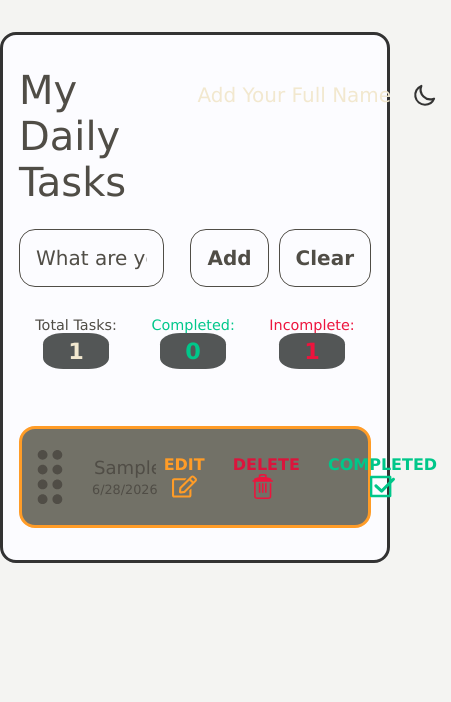
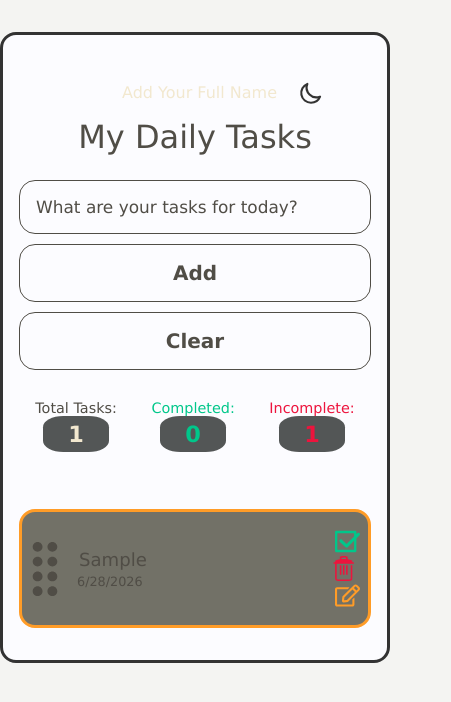
Before and after one commit to elghaddourimohamed1-cmd/Project-DOM-TodoList, a plain HTML site: page pages/index.html in a window 390 px wide. Both pictures are taken after typing "Sample" into the empty fields and a click on the input "Add". Shown: the whole page, 451 px wide, since content can reach past the window. Drawn offline with Linux system fonts and the light colour scheme.

Commit message:
style: make task list design responsive for tablets and mobile devices

```diff
--- a/css/style.css
+++ b/css/style.css
@@ -110,11 +110,13 @@ body {
 .container {
     background-color: var(--container-bg);
 }
+.username-toggledark {
+    display: flex;
+}
 input.text {
     color: var(--task-input-color);
 }
 .theme-toggle {
-    margin-top: 10px;
     background: none;
     border: none;
     cursor: pointer;
@@ -137,6 +139,13 @@ body.dark-mode .theme-toggle .moon-icon { display: none; }
     gap: 10px;
     width: 100%;
 }
+.input-and-submit {
+    display: flex;
+    width: 100%;
+}
+.user-input-task {
+    width: 100%;
+}
 input,button{
     appearance: none;
     border: none;
@@ -153,7 +162,7 @@ input,button{
     margin-right: 1rem;
     color: var(--primarytext);
     font-size: 1.25rem;
-    width: 80%;
+    width: 98%;
 }
 #task-input::placeholder{
     color: var(--primarytext)
@@ -361,3 +370,53 @@ main{
 .task .content {
     flex-grow: 1;
 }
+
+/* responsivity  */
+
+@media screen and (max-width: 426px) {
+    .headding-fname {
+    flex-direction: column-reverse;
+}
+.headding-fname {
+    align-items: center;
+}
+#input-fname {
+    font-size: 1rem;
+    text-align: right;
+}
+/* #task-input {
+    font-size: 1.06rem;
+} */
+.input-and-submit {
+    display: flex;
+    flex-direction: column;
+    gap: 10px;
+}
+header h1 {
+    font-size: 2rem;
+}
+#task-input {
+    width: 100%;
+    font-size: 1.06rem;
+}
+#task-form {
+    flex-direction: column;
+}
+.actions .Edit span{
+    display: none;
+}
+.actions .Delete span{
+    display: none;
+}
+.actions .Completed span{
+    display: none;
+}
+#tasks .task .actions {
+    margin: 0 -1.5rem;
+    flex-direction: column-reverse;
+}
+.drag-handle {
+    padding: 0 0px;
+    margin-left: -25px;
+}
+}
--- a/pages/index.html
+++ b/pages/index.html
@@ -11,16 +11,24 @@
         <header>
             <div class="headding-fname">
                 <h1>My Daily Tasks</h1>
-                <input type="text" id="input-fname" placeholder="Add Your Full Name">
+                <div class="username-toggledark">
+                    <input type="text" id="input-fname" placeholder="Add Your Full Name">
                 <button id="themeToggleBtn" class="theme-toggle">
                     <svg class="sun-icon" fill="none" stroke="currentColor" stroke-width="2" viewBox="0 0 24 24" xmlns="http://w3.org"><path stroke-linecap="round" stroke-linejoin="round" d="M12 3v1m0 16v1m9-9h-1M4 12H3m15.364-6.364l-.707.707M6.343 17.657l-.707.707m12.728 0l-.707-.707M6.343 6.343l-.707-.707M14 12a2 2 0 11-4 0 2 2 0 014 0z"></path></svg>
                     <svg class="moon-icon" fill="none" stroke="currentColor" stroke-width="2" viewBox="0 0 24 24" xmlns="http://w3.org"><path stroke-linecap="round" stroke-linejoin="round" d="M20.354 15.354A9 9 0 018.646 3.646 9.003 9.003 0 0012 21a9.003 9.003 0 008.354-5.646z"></path></svg>
                 </button>
+                </div>
+
             </div>
             <div class="form-containe" id="task-form">
                 <form action="" id="task-form">
-                    <input type="text" id="task-input" placeholder="What are your tasks for today?">
+                    <div class="input-and-submit">
+                        <div class="user-input-task">
+                        <input type="text" id="task-input" placeholder="What are your tasks for today?">
+                    </div>
                     <input type="submit" id="task-submit" value="Add">
+                    </div>
+
                 </form>
                 <button type="submit" id="clearAllBtn">Clear</button>
             </div>
```
